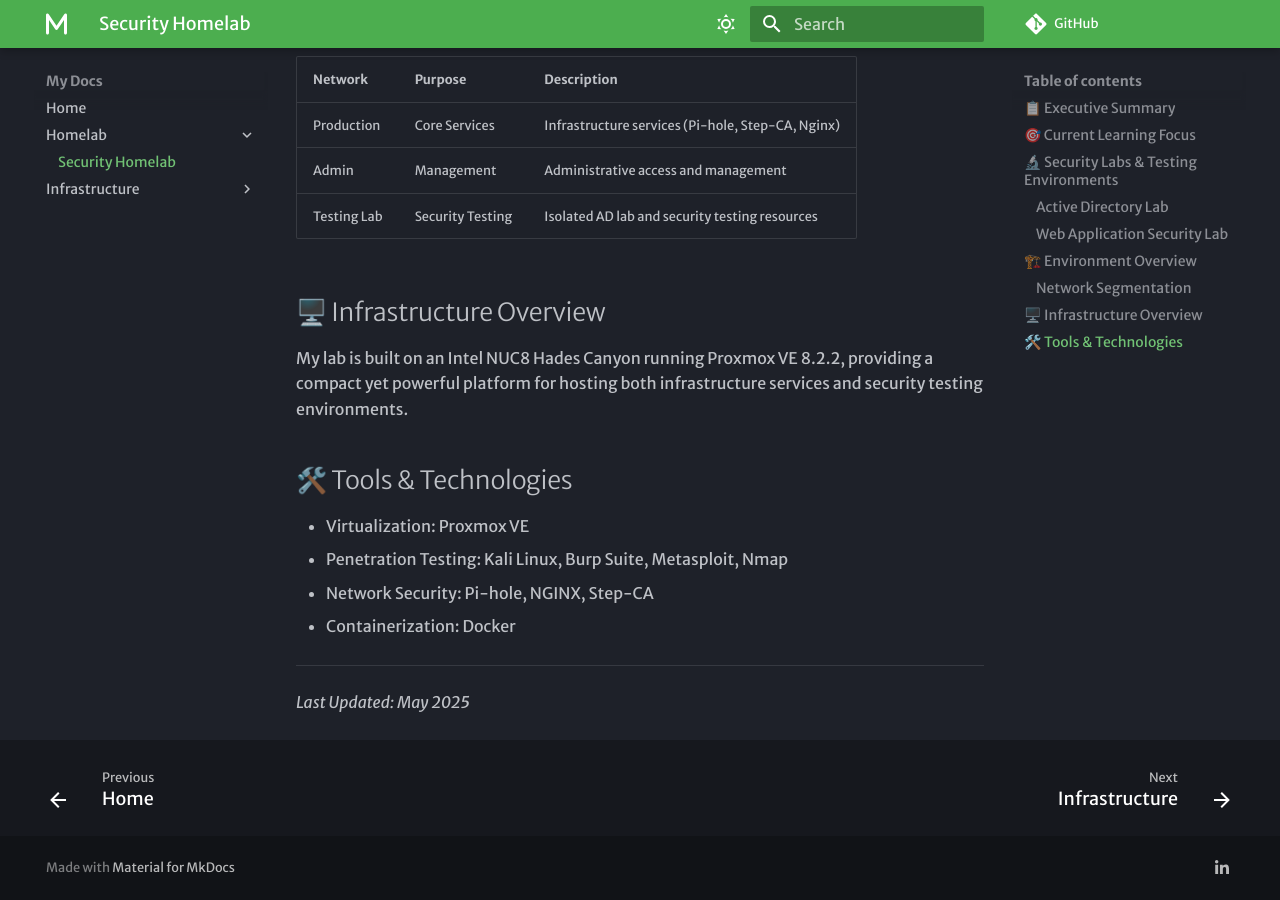
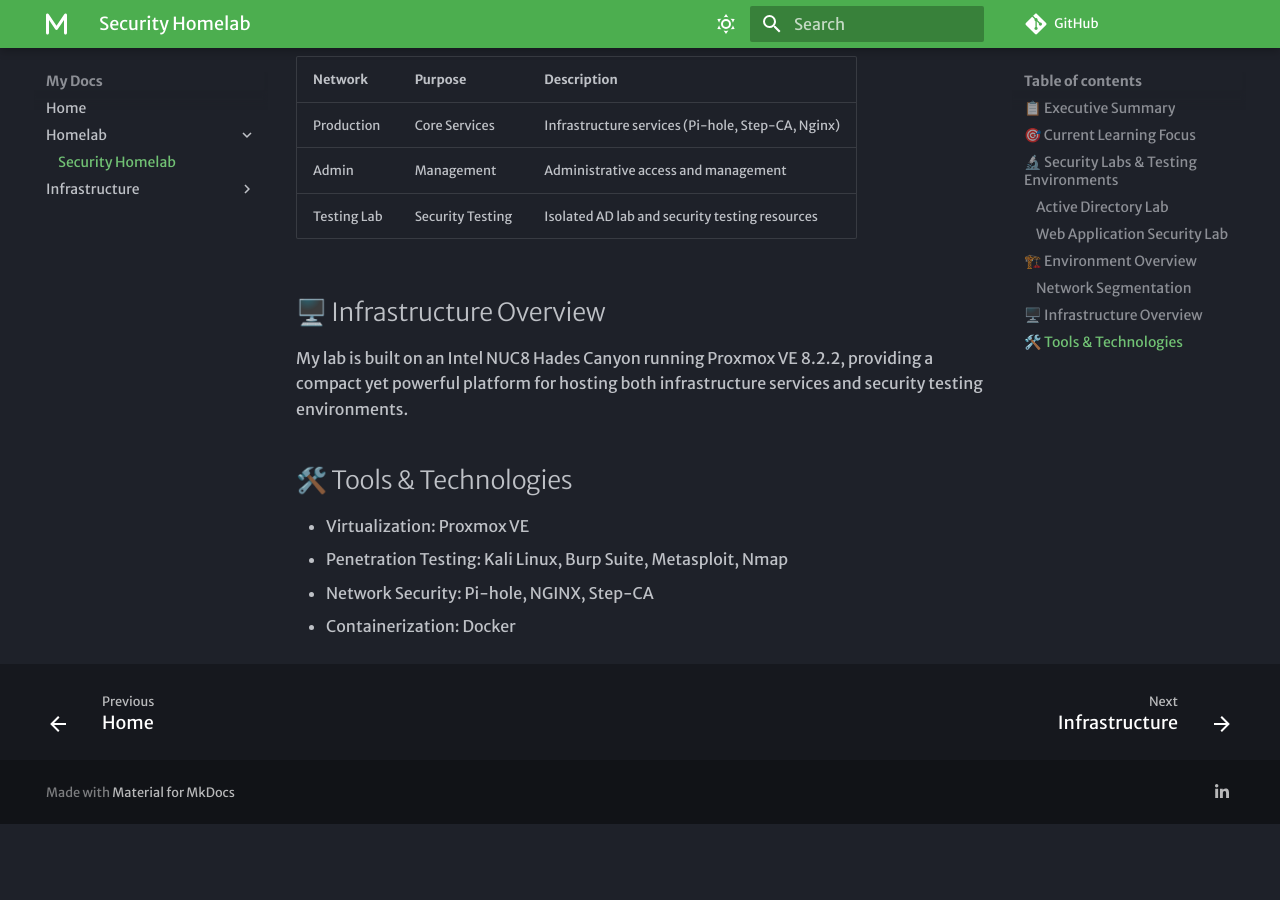
Before and after one commit to mariotorrestech/mkdocs-deploy, an MkDocs documentation site: the page built from docs/homelab/index.md, in a window 1280 px wide and 900 px high, scrolled down 1198 px. Built offline with MkDocs 1.6.1 and Material for MkDocs 9.7.7, drawn with Linux system fonts in a browser that asks for light colours; some web fonts are replaced; comment, search, counter and statistics services are not loaded; after the commit the page ends 2022 px from its top, so only the background shows below that.

```diff
--- a/docs/homelab/index.md
+++ b/docs/homelab/index.md
@@ -55,7 +55,3 @@
 - Penetration Testing: Kali Linux, Burp Suite, Metasploit, Nmap
 - Network Security: Pi-hole, NGINX, Step-CA
 - Containerization: Docker
-
----
-
-*Last Updated: May 2025*
```
Also changed, not shown: index.md (+0 -2 lines).
